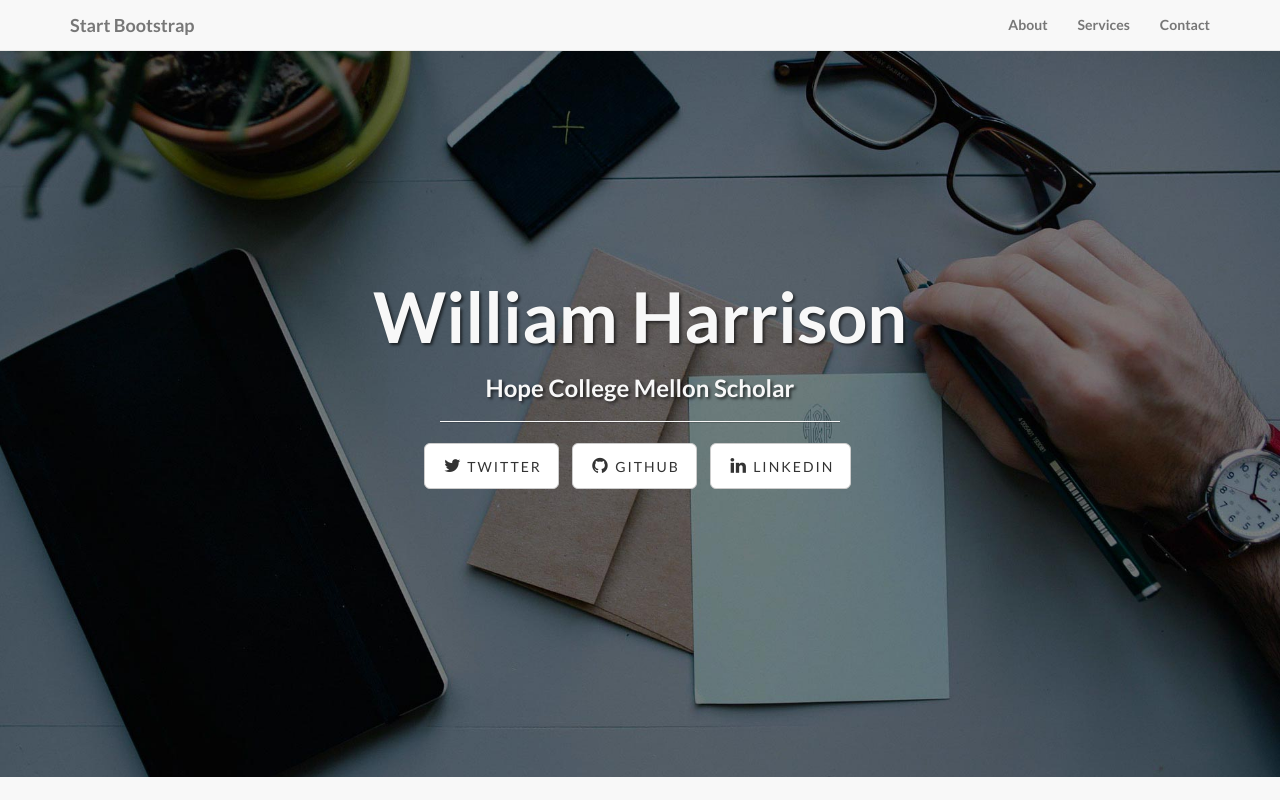
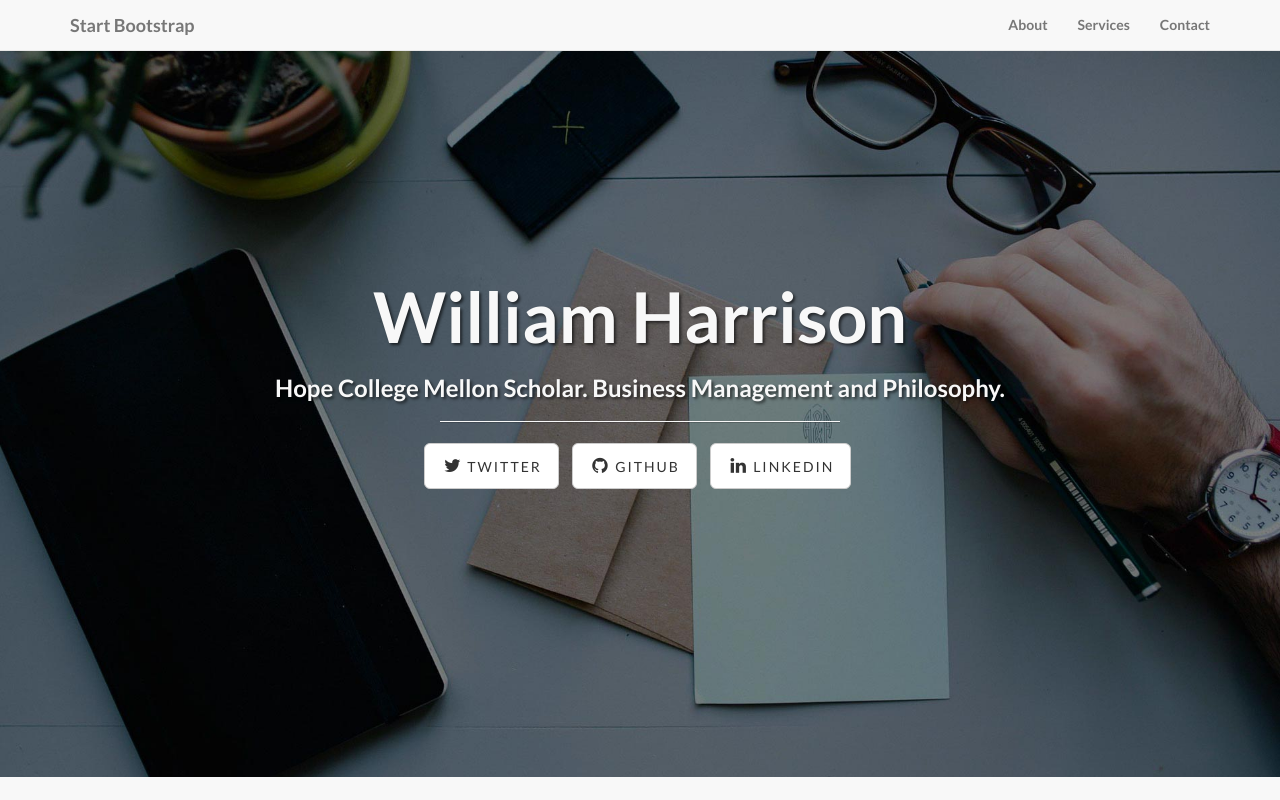
Before and after one commit to WillTHarrison/WillTHarrison.github.io, a plain HTML site: page index.html in a window 1280 px wide. Shown: the top 800 px of the page. Drawn offline with Linux system fonts and the light colour scheme.

Commit message:
sub head

```diff
--- a/index.html
+++ b/index.html
@@ -73,7 +73,7 @@
                 <div class="col-lg-12">
                     <div class="intro-message">
                         <h1>William Harrison</h1>
-                        <h3>Hope College Mellon Scholar</h3>
+                        <h3>Hope College Mellon Scholar. Business Management and Philosophy.</h3>
                         <hr class="intro-divider">
                         <ul class="list-inline intro-social-buttons">
                             <li>
```
